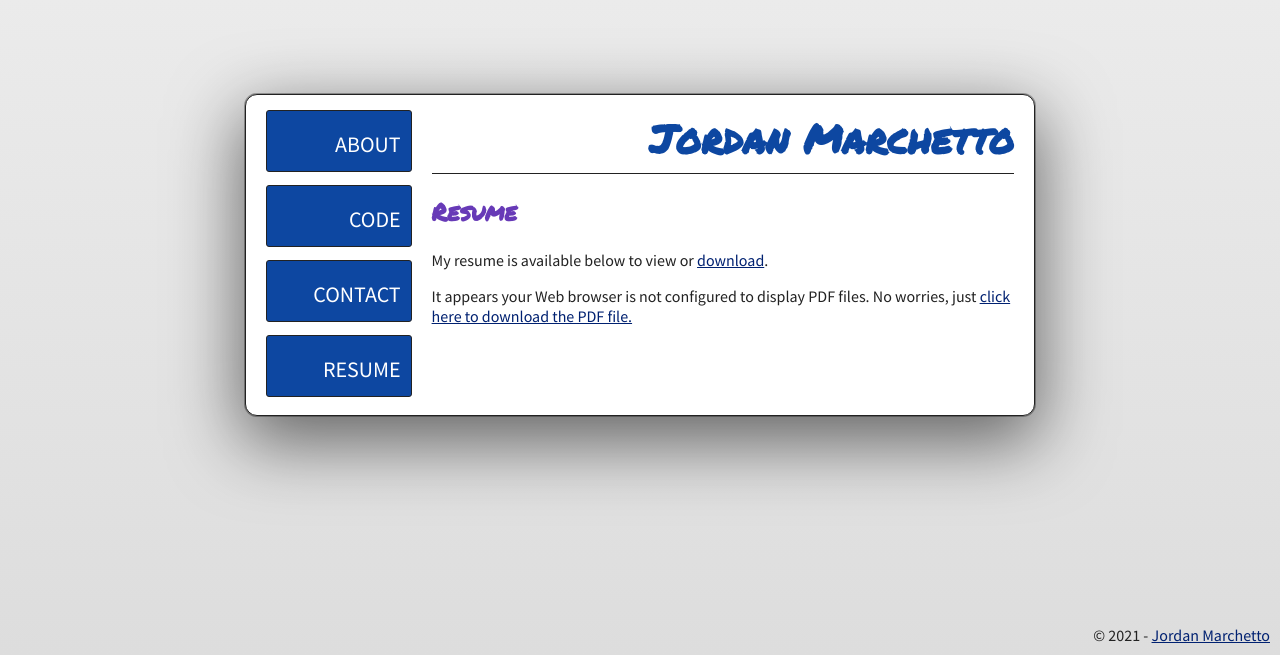
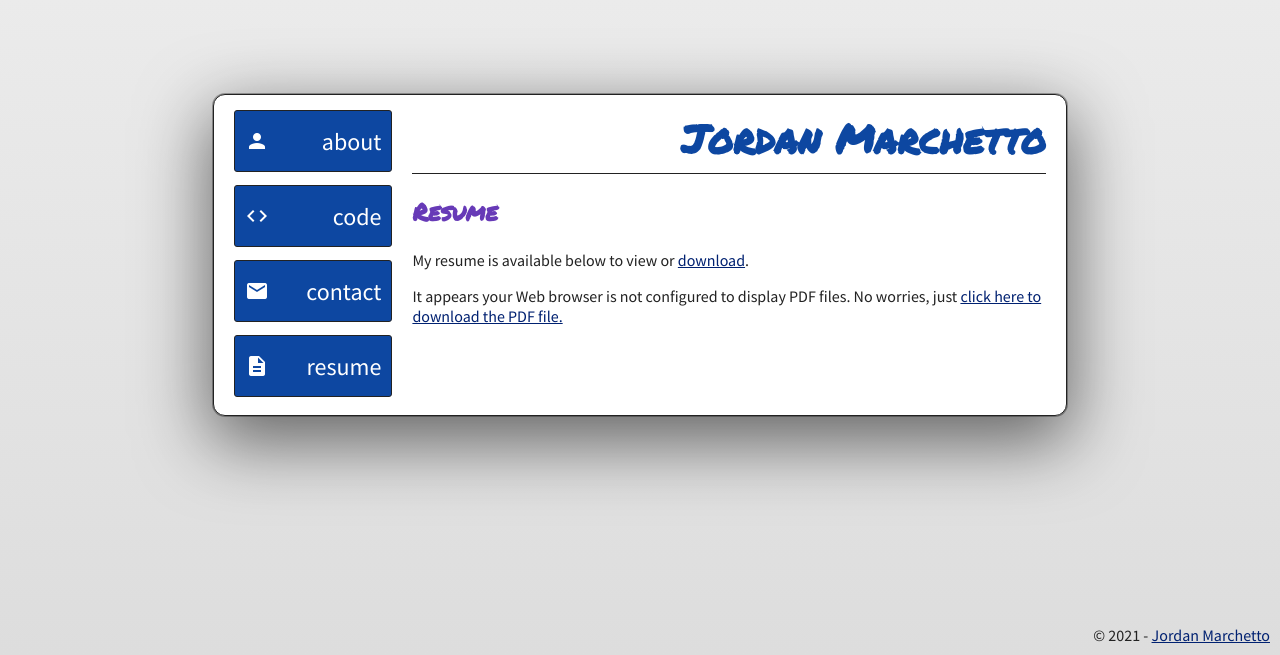
Before and after one commit to jordanmarchetto/personal-site, a Next.js app: page /resume in a window 1280 px wide. Shown: the part 145-800 px from the top of the page. Built offline with nearby package versions, Linux system fonts and the light colour scheme.

Commit message:
add icons

```diff
--- a/components/Navigation.js
+++ b/components/Navigation.js
@@ -7,22 +7,27 @@ const Navigation = () => {
             <div className={styles.navItems}>
                 <Link href="/about" passHref>
                     <div className={styles.navItem}>
-                        about
+                        <span className="material-icons">person</span>
+                        <span className={styles.text}>about</span>
+
                     </div>
                 </Link>
                 <Link href="/code" passHref>
                     <div className={styles.navItem}>
-                        code
+                        <span className="material-icons">code</span>
+                        <span className={styles.text}>code</span>
                     </div>
                 </Link>
                 <Link href="/contact" passHref>
                     <div className={styles.navItem}>
-                        contact
+                    <span className="material-icons">email</span>
+                    <span className={styles.text}>contact</span>
                     </div>
                 </Link>
                 <Link href="/resume" passHref>
                     <div className={styles.navItem}>
-                        resume
+                    <span className="material-icons">description</span>
+                    <span className={styles.text}>resume </span>
                     </div>
                 </Link>
             </div>
--- a/pages/resume.js
+++ b/pages/resume.js
@@ -6,7 +6,7 @@ const Resume = () => {
       <Heading pageTitle="Resume" />
       <h2>Resume</h2>
       <p>My resume is available below to view or <a href="/resume.pdf">download</a>.</p>
-      <object data='/resume.pdf#zoom=75&amp;scrollbar=1&amp;toolbar=0&amp;messages=0'
+      <object data='/resume.pdf#zoom=60&amp;scrollbar=0&amp;toolbar=1&amp;messages=0'
         type='application/pdf'
         width='100%'
         height='600' >
--- a/styles/MainLayout.module.css
+++ b/styles/MainLayout.module.css
@@ -19,8 +19,8 @@
   border-radius: 0.75rem;
   align-items: center;
   vertical-align: middle;
-  width:60%;
-  max-width: 60%;
+  width:65%;
+  max-width: 65%;
   display:flex;
   align-items: flex-start;
   padding:10px;
@@ -39,11 +39,6 @@
   padding: 0px 10px;
 }
 .copyright{
-  /*
-  text-align: right;
-  width:60%;
-  max-width: 60%;
-  */
   position: absolute;
   bottom: 0px;
   right: 0px;
--- a/styles/Navigation.module.css
+++ b/styles/Navigation.module.css
@@ -9,19 +9,22 @@
   flex-basis: 100%;
   width: 100%;
   align-items: center;
-  justify-content: flex-end;
+  justify-content: space-between;
   height: 60px;
   border: 1px solid var(--border-color);
   border-radius: 3px;
   margin: 5px 0px;
-  font-variant: small-caps;
   color: var(--primary-color);
-  font-size: 2em;
+  font-size: 1.5em;
   text-align: right;
   padding: 0px 10px;
 
   background: var(--primary-color);
   color: white;
+}
+
+.text{
+  margin-left: 5px;
 }
 
 .navItem:hover{
--- a/styles/globals.css
+++ b/styles/globals.css
@@ -1,5 +1,7 @@
 
 @import url('https://fonts.googleapis.com/css2?family=Permanent+Marker&family=Source+Sans+Pro:ital,wght@0,400;0,600;0,700;1,400;1,600;1,700&display=swap');
+@import url('https://fonts.googleapis.com/icon?family=Material+Icons');
+
 
 /* https://material.io/resources/color/#!/?view.left=0&view.right=0&primary.color=0D47A1&secondary.color=673AB7 */
 :root{
```
